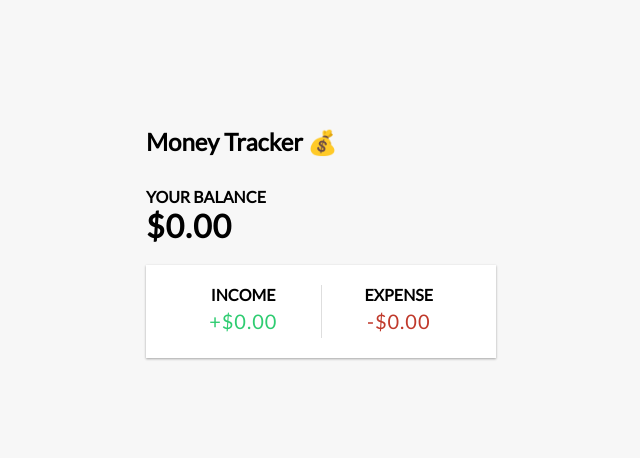
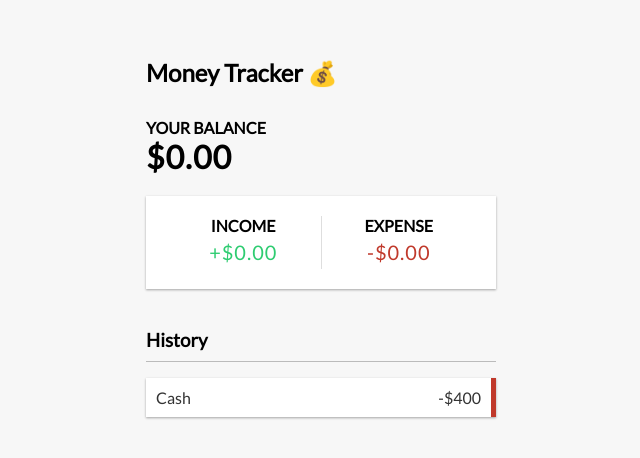
Before and after one commit to Arecio3/shmoney-tracker, a React (Create React App) app: page / in a window 1280 px wide. Shown: the part 152-610 px from the top of the page, without its empty margins (319-959 px from the left). Built offline with nearby package versions, Linux system fonts and the light colour scheme.

Commit message:
Added transaction list

```diff
--- a/src/App.js
+++ b/src/App.js
@@ -2,6 +2,7 @@
 import Header from './components/Header';
 import Balance from './components/Balance';
 import IncomeExpenses from './components/IncomeExpenses';
+import TransactionList from './components/TransactionList';
 
 function App() {
   return (
@@ -10,6 +11,7 @@
       <div className="container">
         <Balance />
         <IncomeExpenses />
+        <TransactionList />
       </div>
     </div>
   );
--- /dev/null
+++ b/src/components/TransactionList.js
@@ -0,0 +1,16 @@
+import React from 'react'
+
+const TransactionList = () => {
+  return (
+    <div>
+         <h3>History</h3>
+      <ul id="list" class="list">
+        <li class="minus">
+          Cash <span>-$400</span><button class="delete-btn">x</button>
+        </li>
+      </ul>
+    </div>
+  )
+}
+
+export default TransactionList
```
